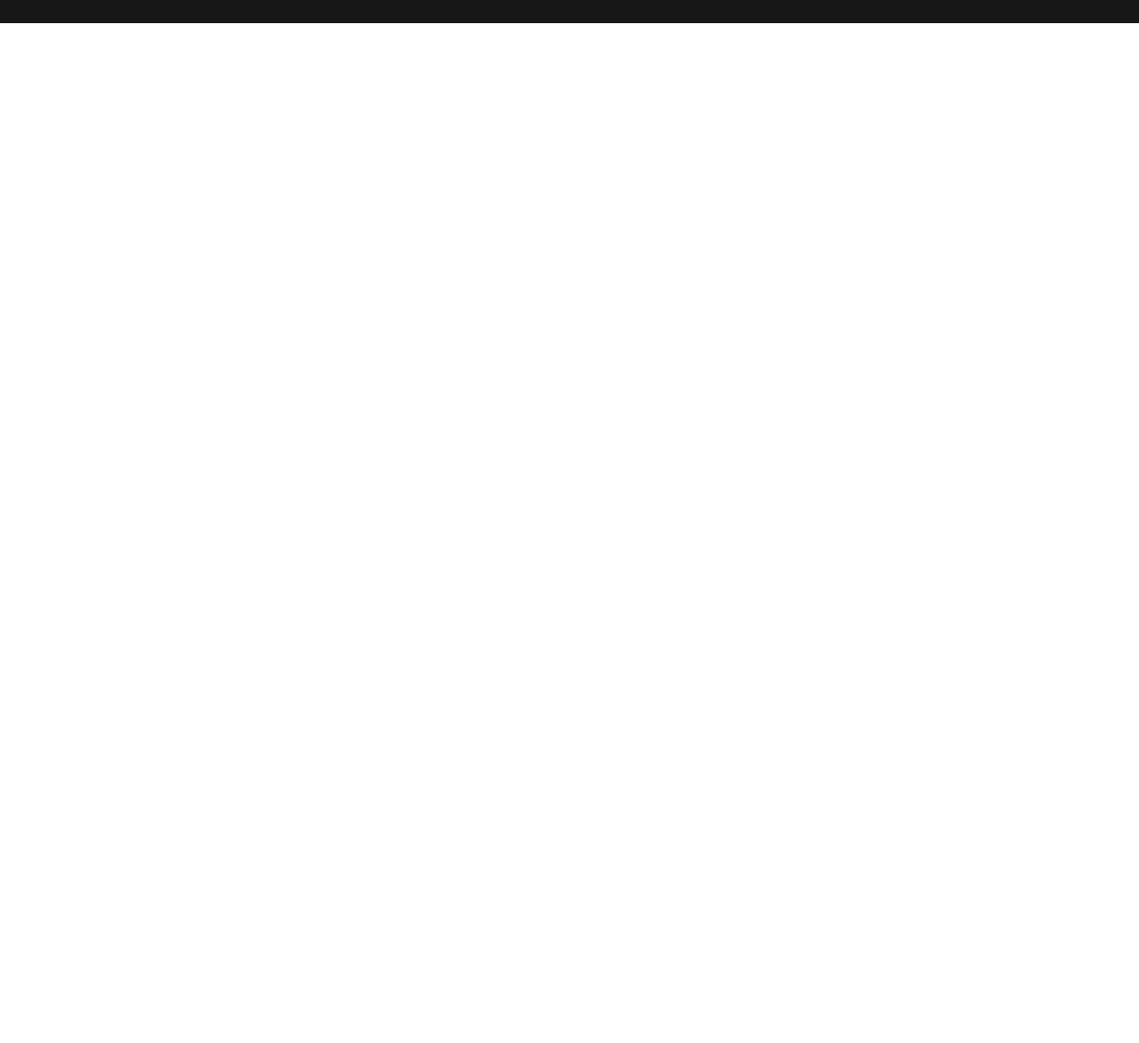
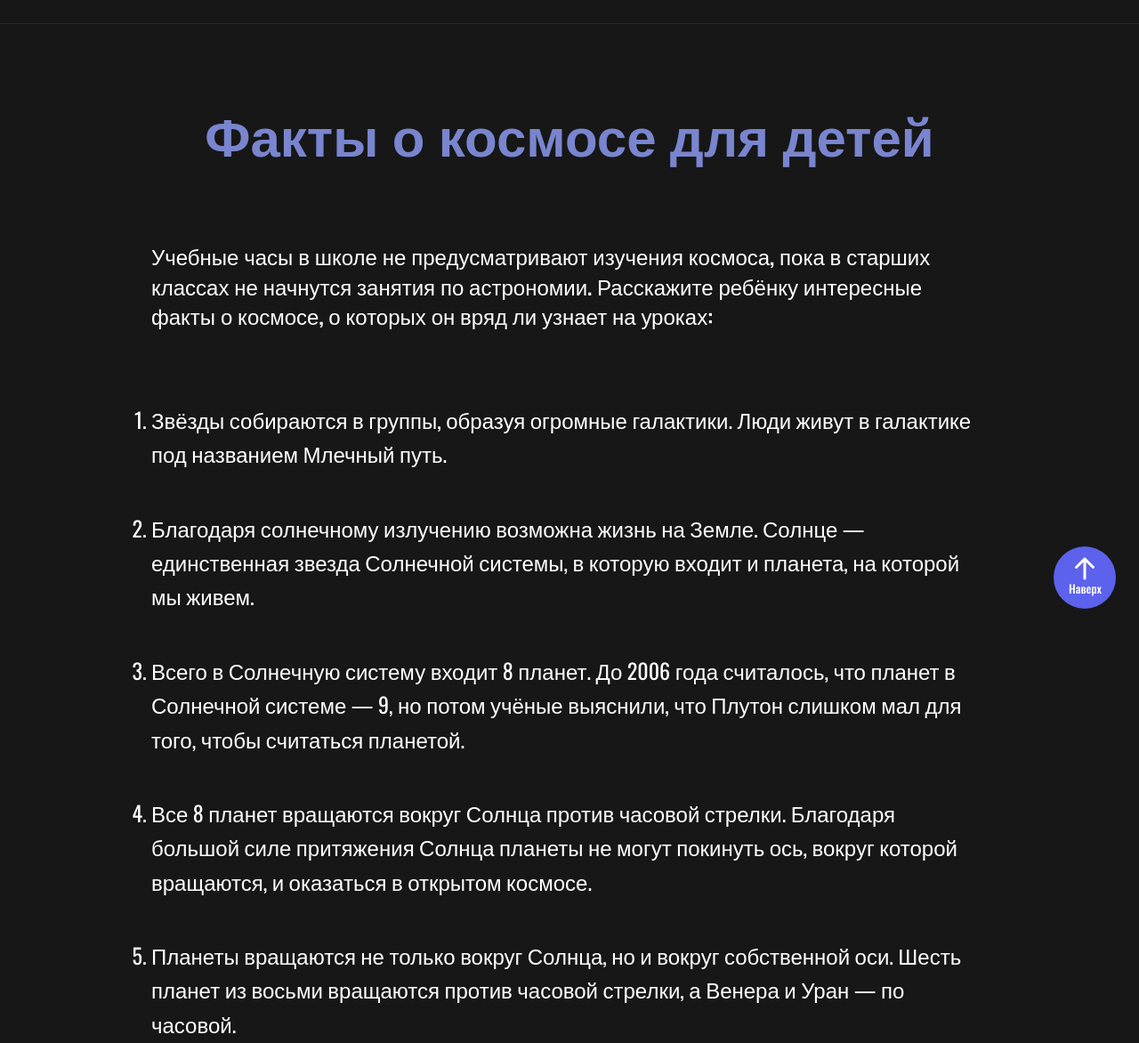
Before and after one commit to Prankston/Project-work, a plain HTML site: page facts_for_kids.html in a window 1280 px wide. Shown: the part 84-1256 px from the top of the page at 89% size. Before the commit the page ends 800 px from the top, so only its background shows below. Drawn offline with nearby package versions, Linux system fonts and the light colour scheme.

Commit message:
facts for kids created

```diff
--- a/css/main.css
+++ b/css/main.css
@@ -323,3 +323,43 @@ html,body {
 .black_holes-list-item+.black_holes-list-item {
     margin-top: 46px;
 }
+
+/* Facts for kids */
+
+.black-body {
+    background-color: #171717;
+    color: #fff;
+}
+
+.black-main-content h1 {
+    font-weight: 700;
+    font-size: 60px;
+    line-height: 1.4;
+    color: #7985CE;
+    margin: 80px 0;
+    text-align: center;
+}
+
+.black-main-content h2 {
+    font-weight: 500;
+    font-size: 24px;
+    line-height: 1.4;
+    margin-bottom: 80px;
+}
+
+
+.black-main-content {
+    max-width: 940px;
+    margin: 0 auto;
+}
+
+.black-list {
+    font-weight: 400;
+    font-size: 24px;
+    line-height: 1.6;
+    margin-bottom: 138px;
+}
+
+.black-list-item+.black-list-item {
+    margin-top: 45px;
+}
--- a/facts_for_kids.html
+++ b/facts_for_kids.html
@@ -8,7 +8,7 @@
     <link rel="stylesheet" href="./css/reset.css">
     <link rel="stylesheet" href="./css/main.css">
 </head>
-<body>
+<body class="black-body">
     <nav class="nav">
         <div class="container">
             <div class="nav-row">
@@ -26,6 +26,60 @@
         </div>
     </nav>
 
+    <hr class="separation">
+
+    <main>
+        <div class="container">
+            <div class="black-main-content">
+                <div class="topbtn"><a href="./facts_for_kids.html" title="Вернуться к началу"><img src="./img/icons/Наверх.svg" alt="Вернуться к началу"></a></div>
+                <h1>Факты о космосе для детей</h1>
+                <h2>Учебные часы в школе не предусматривают изучения космоса, пока в старших классах не начнутся занятия по астрономии. Расскажите ребёнку интересные факты о космосе, о которых он вряд ли узнает на уроках:</h2>
+                <ol class="black-list">
+                    <li class="black-list-item">Звёзды собираются в группы, образуя огромные галактики. Люди живут в галактике под названием Млечный путь.</li>
+                    <li class="black-list-item">Благодаря солнечному излучению возможна жизнь на Земле. Солнце — единственная звезда Солнечной системы, в которую входит и планета, на которой мы живем.</li>
+                    <li class="black-list-item">Всего в Солнечную систему входит 8 планет. До 2006 года считалось, что планет в Солнечной системе — 9, но потом учёные выяснили, что Плутон слишком мал для того, чтобы считаться планетой.</li>
+                    <li class="black-list-item">Все 8 планет вращаются вокруг Солнца против часовой стрелки. Благодаря большой силе притяжения Солнца планеты не могут покинуть ось, вокруг которой вращаются, и оказаться в открытом космосе.</li>
+                    <li class="black-list-item">Планеты вращаются не только вокруг Солнца, но и вокруг собственной оси. Шесть планет из восьми вращаются против часовой стрелки, а Венера и Уран — по часовой.</li>
+                    <li class="black-list-item">У четырёх планет Солнечной системы твёрдая поверхность, по которой можно ходить. Эти планеты — Земля, Венера, Марс и Меркурий. Остальные планеты состоят из газа и ступить ногой на их поверхность невозможно.</li>
+                    <li class="black-list-item">Луна — спутник Земли, который постоянно находится рядом с нашей планетой. Людям кажется, что ночью они видят свет Луны, но на самом деле спутник не светит. По ночам мы видим тот же свет Солнца, что и днём, только отражённый Луной.</li>
+                </ol>
+            </div>
+        </div>
+    </main>
+
+    <hr class="separation">
+
+    <footer class="footer">
+        <div class="container">
+            <div class="footer-wrapper">
+                <ul class="social">
+                    <li class="social-item">
+                        <a href="https://vk.com/emaeooo"><img src="./img/icons/vk.svg" alt="VK"></a>
+                    </li>
+
+                    <li class="social-item">
+                        <a href="#!"><img src="./img/icons/instagram.svg" alt="Instagram"></a>
+                    </li>
+
+                    <li class="social-item">
+                        <a href="#!"><img src="./img/icons/twitter.svg" alt="Twitter"></a>
+                    </li>
+
+                    <li class="social-item">
+                        <a href="https://github.com/Prankston"><img src="./img/icons/github.svg" alt="GitHub"></a>
+                    </li>
+
+                    <li class="social-item">
+                        <a href="#!"><img src="./img/icons/linkedIn.svg" alt="LinkedIn"></a>
+                    </li>
+                </ul>
+
+                <div class="copyright">
+                    <p>© 2023 github.com/Prankston</p>
+                </div>
+            </div>
+        </div>
+    </footer>
 
 </body>
 </html>
```
